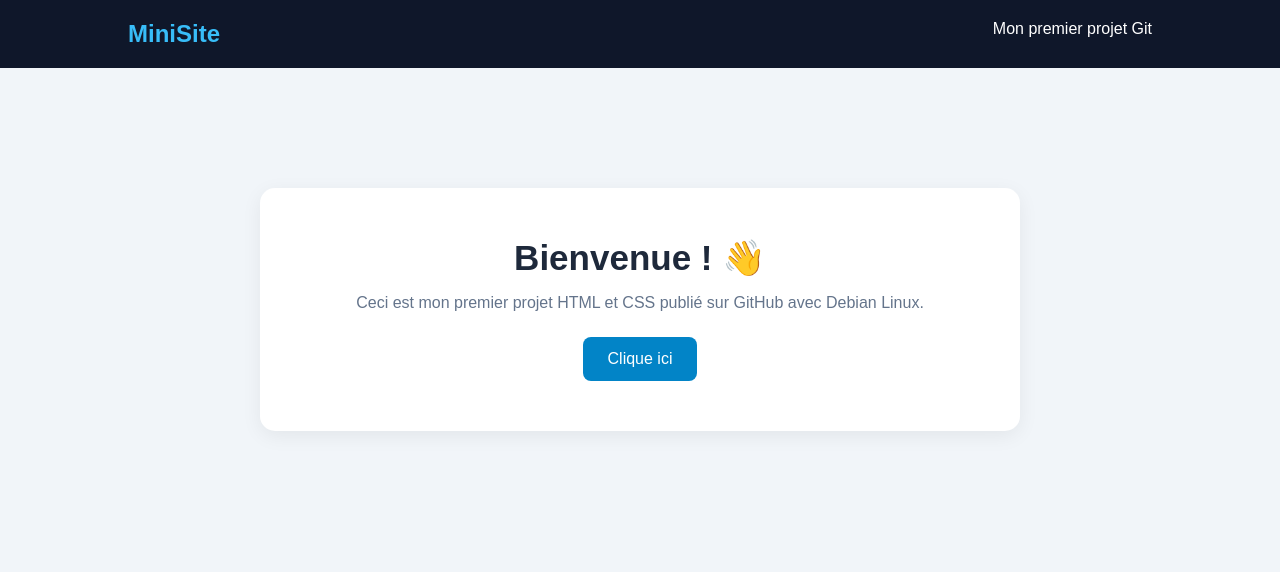
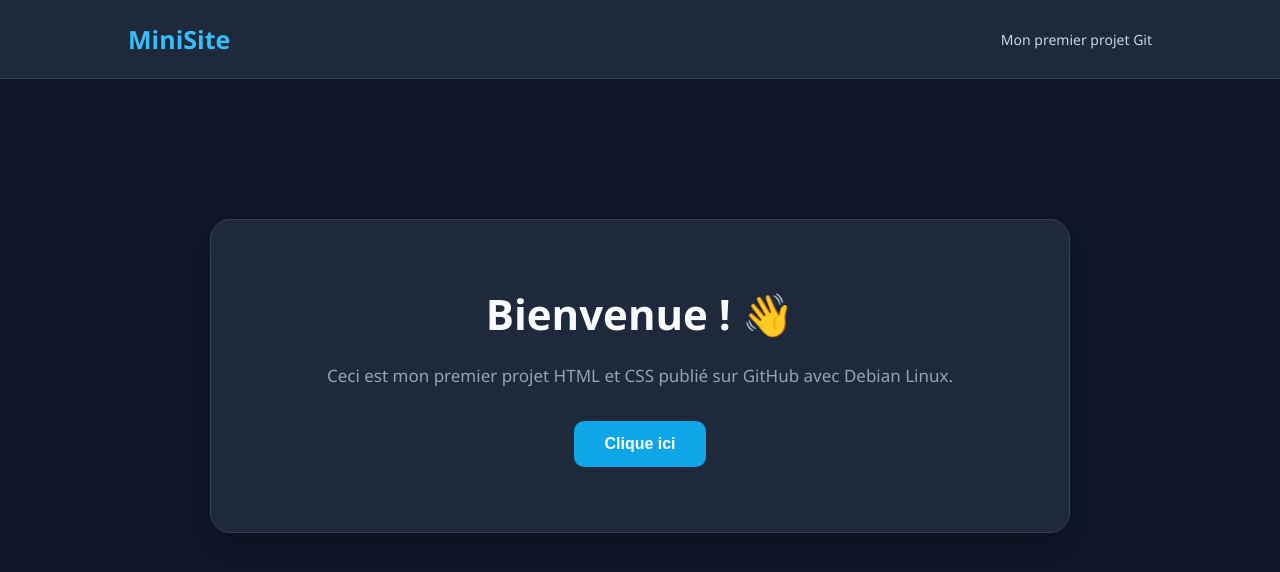
Before and after one commit to Randrianarison-Max/exGIT, a plain HTML site: page index.html in a window 1280 px wide. Drawn offline with Linux system fonts and the light colour scheme.

Commit message:
premiere test

```diff
--- a/index.html
+++ b/index.html
@@ -4,71 +4,8 @@
 <head>
     <meta charset="UTF-8">
     <meta name="viewport" content="width=device-width, initial-scale=1.0">
-    <title>MiniSite</title>
-
-    <style>
-        * {
-            margin: 0;
-            padding: 0;
-            box-sizing: border-box;
-        }
-
-        body {
-            font-family: Arial, sans-serif;
-            background: #f1f5f9;
-            color: #1e293b;
-        }
-
-        nav {
-            background: #0f172a;
-            color: white;
-            padding: 20px 10%;
-            display: flex;
-            justify-content: space-between;
-        }
-
-        nav h2 {
-            color: #38bdf8;
-        }
-
-        .container {
-            max-width: 800px;
-            margin: 100px auto;
-            padding: 20px;
-            text-align: center;
-        }
-
-        .card {
-            background: white;
-            padding: 50px 30px;
-            border-radius: 15px;
-            box-shadow: 0 5px 20px #00000010;
-        }
-
-        h1 {
-            margin-bottom: 15px;
-            font-size: 35px;
-        }
-
-        p {
-            color: #64748b;
-            margin-bottom: 25px;
-        }
-
-        button {
-            background: #0284c7;
-            color: white;
-            border: none;
-            padding: 13px 25px;
-            border-radius: 8px;
-            cursor: pointer;
-            font-size: 16px;
-        }
-
-        button:hover {
-            background: #0369a1;
-        }
-    </style>
+	<link rel="stylesheet" href="style.css">
+	<title>MiniSite</title>
 </head>
 
 <body>
--- /dev/null
+++ b/style.css
@@ -0,0 +1,114 @@
+
+/* RESET */
+* {
+    margin: 0;
+    padding: 0;
+    box-sizing: border-box;
+}
+
+/* PAGE */
+body {
+    font-family: 'Segoe UI', sans-serif;
+    background: #0f172a;
+    color: #f8fafc;
+    min-height: 100vh;
+}
+
+/* NAVIGATION */
+nav {
+    background: #1e293b;
+    padding: 22px 10%;
+    display: flex;
+    align-items: center;
+    justify-content: space-between;
+    border-bottom: 1px solid #334155;
+}
+
+nav h2 {
+    color: #38bdf8;
+    font-size: 25px;
+}
+
+nav span {
+    color: #cbd5e1;
+    font-size: 14px;
+}
+
+/* CONTAINER */
+.container {
+    max-width: 900px;
+    margin: 120px auto;
+    padding: 20px;
+    text-align: center;
+}
+
+/* CARD */
+.card {
+    background: #1e293b;
+    padding: 65px 35px;
+    border-radius: 20px;
+    border: 1px solid #334155;
+    box-shadow: 0 15px 40px #00000040;
+    transition: 0.3s ease;
+}
+
+.card:hover {
+    transform: translateY(-5px);
+    border-color: #38bdf8;
+}
+
+/* TITLE */
+h1 {
+    font-size: 42px;
+    margin-bottom: 20px;
+    color: #f8fafc;
+}
+
+p {
+    color: #94a3b8;
+    font-size: 17px;
+    line-height: 1.7;
+    margin-bottom: 30px;
+}
+
+/* BUTTON */
+button {
+    background: #0ea5e9;
+    color: white;
+    border: none;
+    padding: 14px 30px;
+    border-radius: 10px;
+    font-size: 16px;
+    font-weight: bold;
+    cursor: pointer;
+    transition: 0.3s;
+}
+
+button:hover {
+    background: #0284c7;
+    transform: scale(1.05);
+    box-shadow: 0 5px 20px #0ea5e955;
+}
+
+/* MOBILE */
+@media (max-width: 600px) {
+    nav {
+        padding: 18px 5%;
+    }
+
+    nav span {
+        font-size: 11px;
+    }
+
+    .container {
+        margin: 70px auto;
+    }
+
+    h1 {
+        font-size: 30px;
+    }
+
+    .card {
+        padding: 40px 20px;
+    }
+}
```
